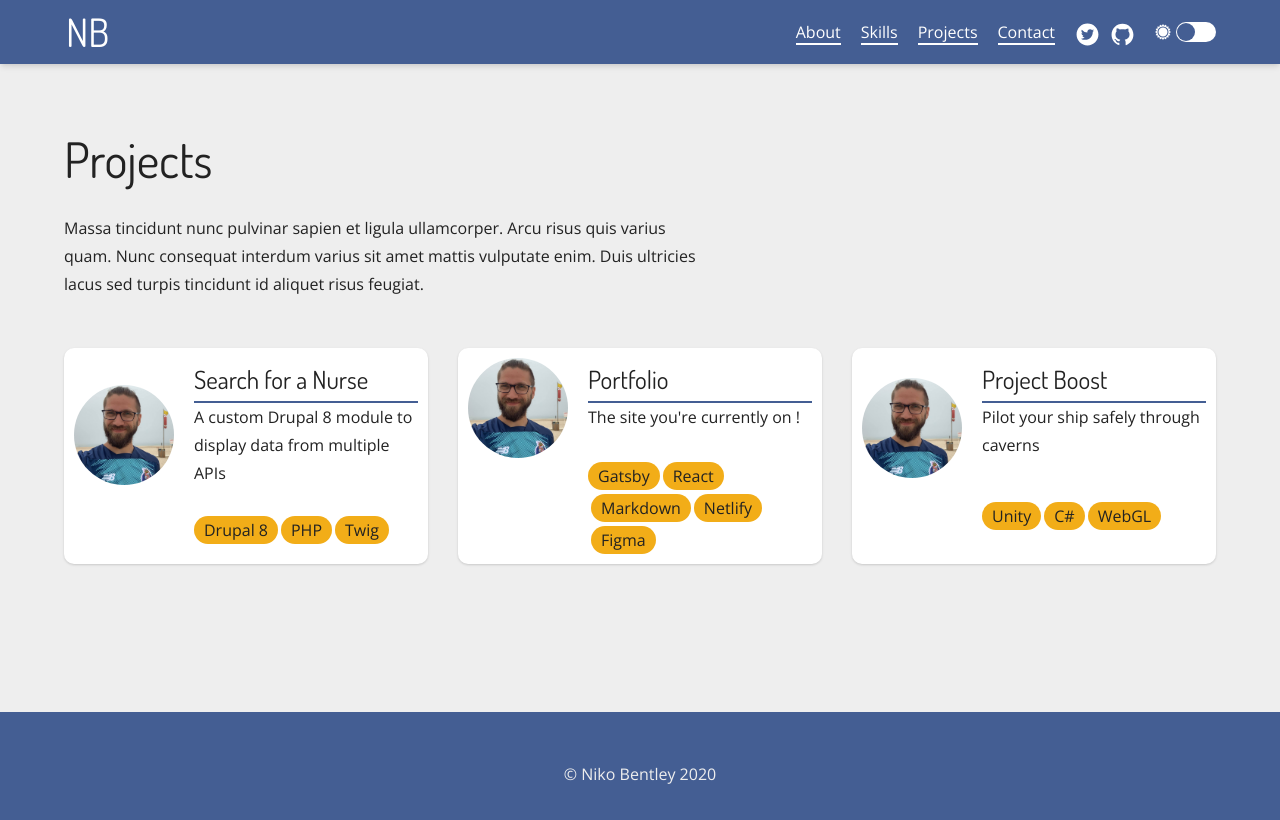
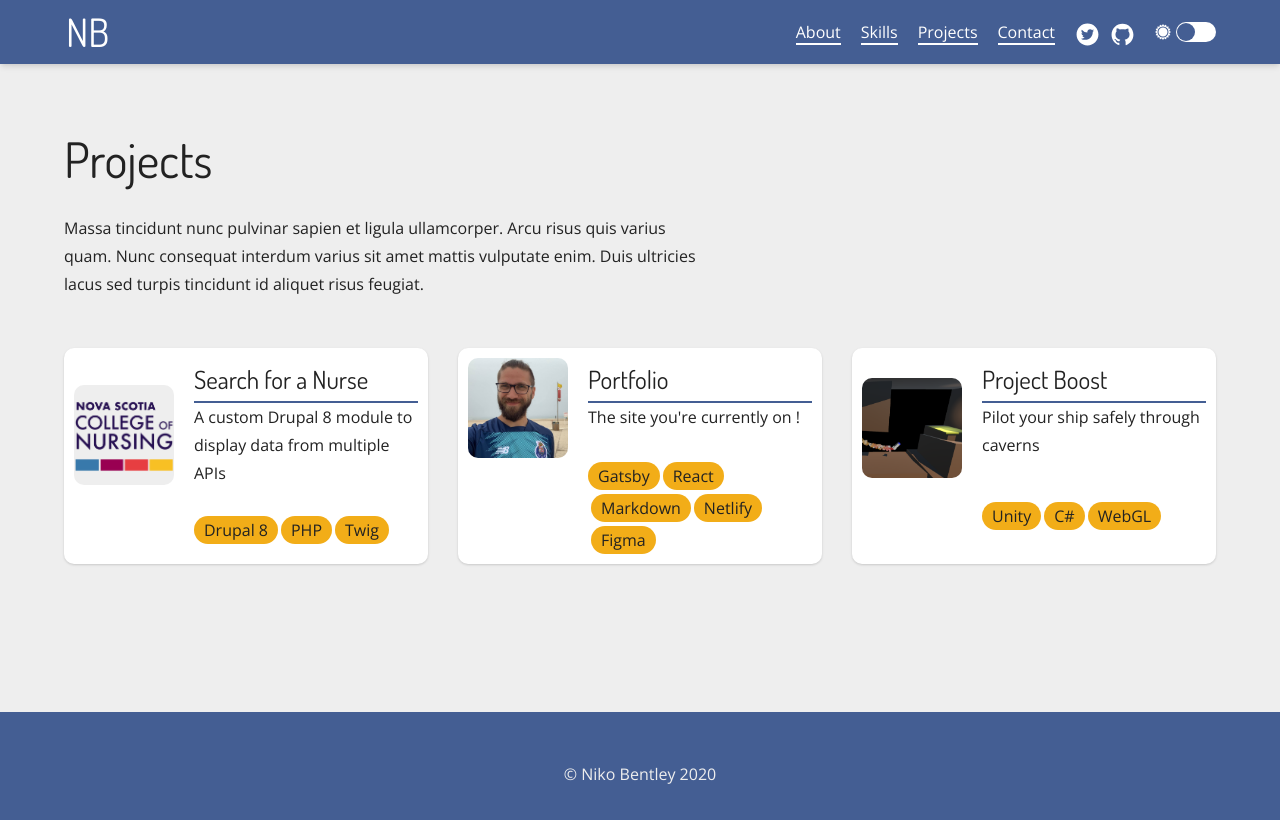
Before and after one commit to MapleThunder/Portfolio, a Gatsby site: page /projects in a window 1280 px wide. Built offline with nearby package versions, Linux system fonts and the light colour scheme; Gatsby itself is replaced by a stand-in of ours.

Commit message:
adding images for projects

```diff
--- a/src/content/projects/nscn.md
+++ b/src/content/projects/nscn.md
@@ -2,7 +2,7 @@
 title: "Search for a Nurse"
 type_id: project
 project_id: search-for-nurse
-main_image: "../../images/me.jpg"
+main_image: "../../images/projects/nscn-logo.png"
 teaser: "A custom Drupal 8 module to display data from multiple APIs"
 tags:
   - Drupal 8
--- a/src/content/projects/project-boost.md
+++ b/src/content/projects/project-boost.md
@@ -2,7 +2,7 @@
 title: "Project Boost"
 type_id: project
 project_id: project-boost
-main_image: "../../images/me.jpg"
+main_image: "../../images/projects/project-boost.png"
 teaser: "Pilot your ship safely through caverns"
 tags:
   - Unity
--- a/src/pages/projects.js
+++ b/src/pages/projects.js
@@ -34,7 +34,6 @@ const ProjectsWrapper = styled.section`
         }
       }
       .tags {
-        /* display: block; */
         grid-column: 2 / 3;
 
         .tag {
@@ -64,7 +63,7 @@ const ProjectsWrapper = styled.section`
     }
 
     img {
-      border-radius: 50%;
+      border-radius: var(--borderRadius);
     }
 
     @media only screen and (min-width: 600px) {
@@ -99,10 +98,12 @@ const Projects = ({ data }) => {
 
               return (
                 <div className="card" key={frontmatter.project_id}>
-                  <GatsbyImage
-                    className="icon"
-                    {...frontmatter.main_image.childImageSharp}
-                  />
+                  {frontmatter.main_image && (
+                    <GatsbyImage
+                      className="icon"
+                      {...frontmatter.main_image.childImageSharp}
+                    />
+                  )}
                   <p className="description">
                     <Link to={fields.slug} className="title">
                       {frontmatter.title}
```
Also changed, not shown: src/images/projects/nscn-logo.png (added), src/images/projects/project-boost.png (added).
